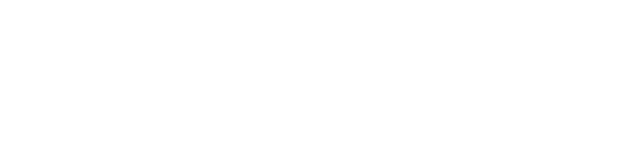
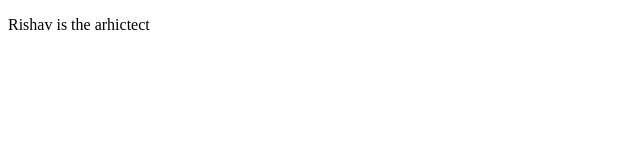
Before and after one commit to rishavsinha71/practise2, a plain HTML site: page Architect.html in a window 1280 px wide. Shown: the whole page, without its empty margins (0-640 px from the left). Drawn offline with Linux system fonts and the light colour scheme.

Commit message:
india architetc

```diff
--- a/Architect.html
+++ b/Architect.html
@@ -4,6 +4,7 @@
     <meta charset="UTF-8">
     <meta name="viewport" content="width=device-width, initial-scale=1.0">
     <title>Arhictect</title>
+    <p>Rishav is the arhictect</p>
 </head>
 <body>
 
```
